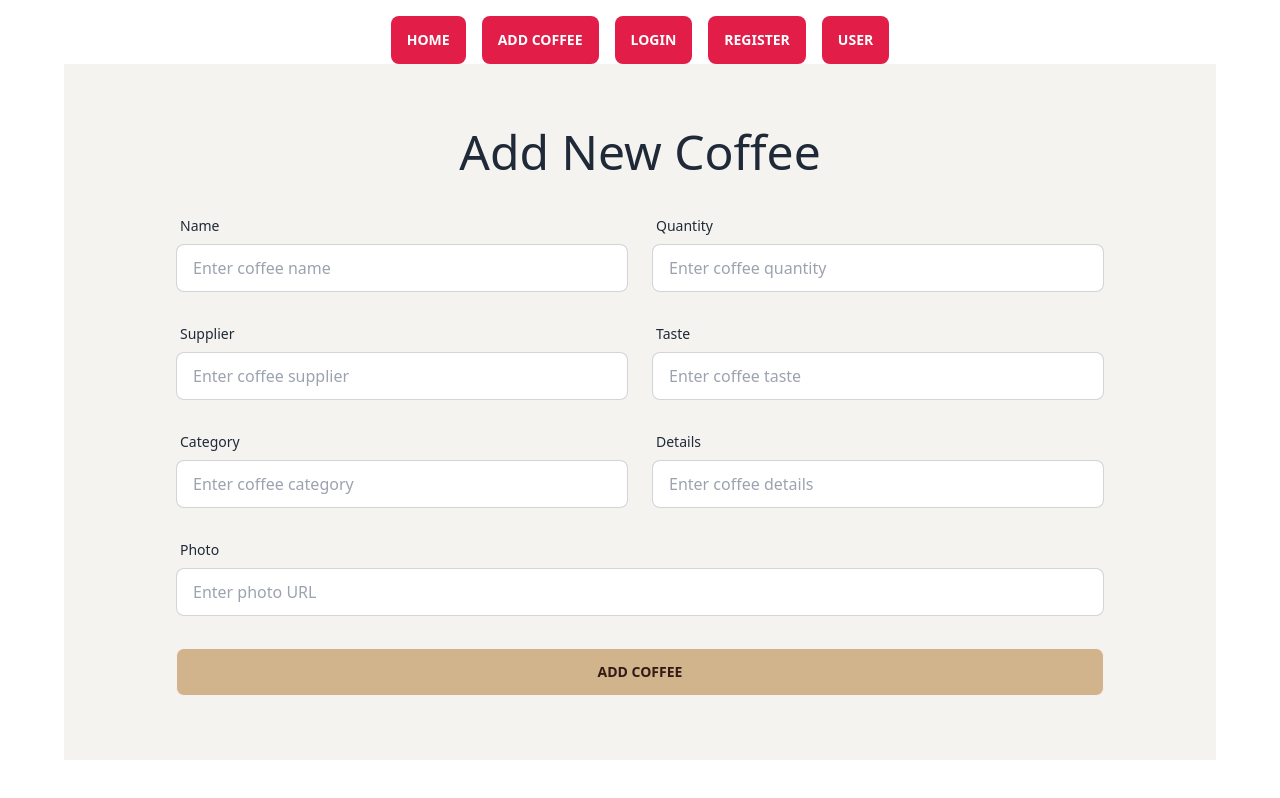
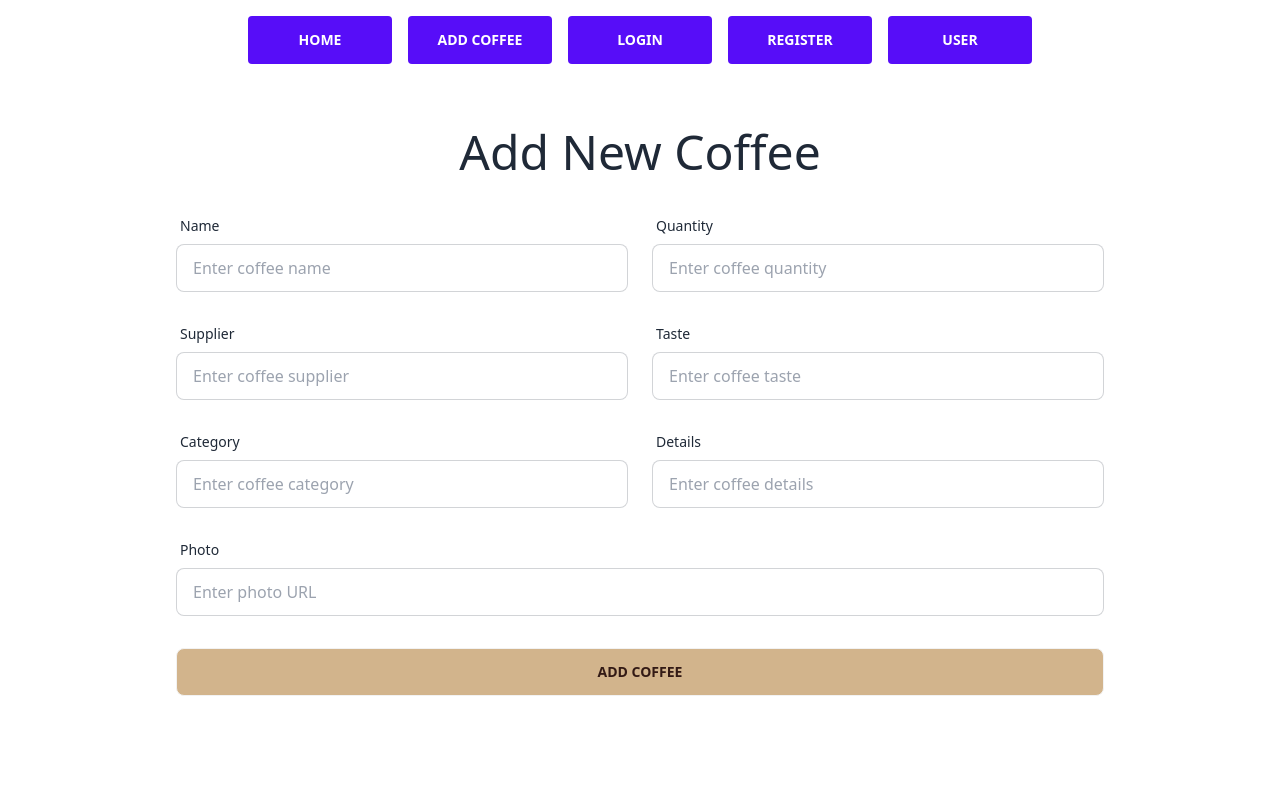
Before and after one commit to syedashiqbd/coffee-shop-client, a React (Vite) app: page /addCoffee in a window 1280 px wide. Built offline with nearby package versions, Linux system fonts and the light colour scheme; no server answers.

Commit message:
auth state observer, logout, api link in variable

```diff
--- a/package.json
+++ b/package.json
@@ -10,6 +10,7 @@
     "preview": "vite preview"
   },
   "dependencies": {
+    "axios": "^1.5.1",
     "firebase": "^10.5.0",
     "localforage": "^1.10.0",
     "match-sorter": "^6.3.1",
--- a/src/App.jsx
+++ b/src/App.jsx
@@ -8,6 +8,8 @@ function App() {
   const loadedCoffees = useLoaderData();
 
   const [coffees, setCoffees] = useState(loadedCoffees);
+
+
 
   return (
     <div className="max-w-6xl mx-auto">
--- a/src/components/AddCoffee.jsx
+++ b/src/components/AddCoffee.jsx
@@ -1,6 +1,7 @@
 import { useNavigate } from 'react-router-dom';
 import Swal from 'sweetalert2';
 import Navbar from './Navbar';
+import axios from 'axios';
 
 const AddCoffee = () => {
   const navigate = useNavigate();
@@ -27,20 +28,15 @@ const AddCoffee = () => {
     };
     console.log(newCoffee);
 
-    fetch(
-      'https://coffee-shop-server-j3034p3ti-syed-ashiqs-projects.vercel.app/coffee',
-      {
-        method: 'POST',
-        headers: {
-          'content-type': 'application/json',
-        },
-        body: JSON.stringify(newCoffee),
-      }
-    )
-      .then((res) => res.json())
+    const URL = import.meta.env.VITE_APP_SERVER_URL;
+    console.log(URL);
+
+    // Using Axios
+    axios
+      .post(`${import.meta.env.VITE_APP_SERVER_URL}/coffee`, newCoffee)
       .then((data) => {
-        console.log(data);
-        if (data.insertedId) {
+        console.log(data.data);
+        if (data.data.insertedId) {
           Swal.fire({
             title: 'Success!',
             text: 'Coffee added successfully',
@@ -50,12 +46,37 @@ const AddCoffee = () => {
           navigate('/');
         }
       });
+
+    // Using fetch
+    // fetch(
+    //   `${import.meta.env.VITE_APP_SERVER_URL}/coffee`,
+    //   {
+    //     method: 'POST',
+    //     headers: {
+    //       'content-type': 'application/json',
+    //     },
+    //     body: JSON.stringify(newCoffee),
+    //   }
+    // )
+    //   .then((res) => res.json())
+    //   .then((data) => {
+    //     console.log(data);
+    //     if (data.insertedId) {
+    //       Swal.fire({
+    //         title: 'Success!',
+    //         text: 'Coffee added successfully',
+    //         icon: 'success',
+    //         confirmButtonText: 'Cool',
+    //       });
+    //       navigate('/');
+    //     }
+    //   });
   };
 
   return (
     <div>
       <Navbar></Navbar>
-      <div className="max-w-6xl mx-auto lg:py-16 lg:px-28 py-6 px-10 text-center bg-[#F4F3F0]">
+      <div className="max-w-6xl mx-auto lg:py-16 lg:px-28 py-6 px-10 text-center ">
         <h2 className="text-5xl text-[##374151] mb-8">Add New Coffee</h2>
         <form onSubmit={handleAddCoffee}>
           {/* name and chef */}
--- a/src/components/CoffeeCard.jsx
+++ b/src/components/CoffeeCard.jsx
@@ -17,12 +17,9 @@ const CoffeeCard = ({ coffee, coffees, setCoffees }) => {
       confirmButtonText: 'Yes, delete it!',
     }).then((result) => {
       if (result.isConfirmed) {
-        fetch(
-          `https://coffee-shop-server-j3034p3ti-syed-ashiqs-projects.vercel.app/coffee/${_id}`,
-          {
-            method: 'DELETE',
-          }
-        )
+        fetch(`${import.meta.env.VITE_APP_SERVER_URL}/coffee/${_id}`, {
+          method: 'DELETE',
+        })
           .then((res) => res.json())
           .then((data) => {
             console.log(data);
--- a/src/components/Navbar.jsx
+++ b/src/components/Navbar.jsx
@@ -1,33 +1,61 @@
-import { Link } from 'react-router-dom';
+import { useContext } from 'react';
+import { NavLink } from 'react-router-dom';
+import { AuthContext } from '../provider/AuthProvider';
+import Swal from 'sweetalert2';
 
 const Navbar = () => {
+  const { user, userSignOut } = useContext(AuthContext);
+
+  const handleSignOut = () => {
+    // to signOut
+    userSignOut()
+      .then((result) => {
+        console.log(result);
+        Swal.fire({
+          title: 'Log Out!',
+          text: 'You successfully log Out',
+          icon: 'success',
+          // confirmButtonText: 'Cool',
+        });
+      })
+      .catch((err) => console.log(err));
+  };
   return (
     <div className="flex flex-wrap items-center justify-center gap-4 mt-4">
-      <Link to="/">
-        <button className="btn btn-primary bg-rose-600 border-none text-white ">
+      <NavLink to="/">
+        <button className="btn btn-primary rounded w-36 border-none text-white ">
           Home
         </button>
-      </Link>
-      <Link to="/addCoffee">
-        <button className="btn btn-primary bg-rose-600 border-none text-white ">
+      </NavLink>
+      <NavLink to="/addCoffee">
+        <button className="btn btn-primary rounded w-36 border-none text-white ">
           Add Coffee
         </button>
-      </Link>
-      <Link to="/login">
-        <button className="btn btn-primary bg-rose-600 border-none text-white ">
-          Login
+      </NavLink>
+      {user?.email ? (
+        <button
+          onClick={handleSignOut}
+          className="btn btn-primary rounded w-36 border-none text-white "
+        >
+          Logout
         </button>
-      </Link>
-      <Link to="/register">
-        <button className="btn btn-primary bg-rose-600 border-none text-white ">
+      ) : (
+        <NavLink to="/login">
+          <button className="btn btn-primary rounded w-36 border-none text-white ">
+            Login
+          </button>
+        </NavLink>
+      )}
+      <NavLink to="/register">
+        <button className="btn btn-primary rounded w-36 border-none text-white ">
           Register
         </button>
-      </Link>
-      <Link to="/users">
-        <button className="btn btn-primary bg-rose-600 border-none text-white ">
+      </NavLink>
+      <NavLink to="/users">
+        <button className="btn btn-primary rounded w-36 border-none text-white ">
           User
         </button>
-      </Link>
+      </NavLink>
     </div>
   );
 };
--- a/src/components/UpdateCoffee.jsx
+++ b/src/components/UpdateCoffee.jsx
@@ -28,16 +28,13 @@ const UpdateCoffee = () => {
       photo,
     };
 
-    fetch(
-      `https://coffee-shop-server-j3034p3ti-syed-ashiqs-projects.vercel.app/coffee/${_id}`,
-      {
-        method: 'PUT',
-        headers: {
-          'content-type': 'application/json',
-        },
-        body: JSON.stringify(updateCoffee),
-      }
-    )
+    fetch(`${import.meta.env.VITE_APP_SERVER_URL}/coffee/${_id}`, {
+      method: 'PUT',
+      headers: {
+        'content-type': 'application/json',
+      },
+      body: JSON.stringify(updateCoffee),
+    })
       .then((res) => res.json())
       .then((data) => {
         console.log(data);
@@ -54,7 +51,7 @@ const UpdateCoffee = () => {
   };
 
   return (
-    <div className="max-w-6xl mx-auto lg:py-16 lg:px-28 py-6 px-10 text-center bg-[#F4F3F0]">
+    <div className="max-w-6xl mx-auto lg:py-16 lg:px-28 py-6 px-10 text-center ">
       <h2 className="text-5xl text-[##374151] mb-8">Update Coffee</h2>
       <form onSubmit={handleUpdateCoffee}>
         {/* name and chef */}
--- a/src/components/Users.jsx
+++ b/src/components/Users.jsx
@@ -3,6 +3,7 @@ import Navbar from './Navbar';
 import { useState } from 'react';
 import Swal from 'sweetalert2';
 import { AiFillDelete, AiFillEdit, AiOutlineFolderView } from 'react-icons/ai';
+import axios from 'axios';
 
 const Users = () => {
   const loadedUsers = useLoaderData();
@@ -20,21 +21,33 @@ const Users = () => {
       confirmButtonText: 'Yes, delete it!',
     }).then((result) => {
       if (result.isConfirmed) {
-        fetch(
-          `https://coffee-shop-server-j3034p3ti-syed-ashiqs-projects.vercel.app/user/${id}`,
-          {
-            method: 'DELETE',
-          }
-        )
-          .then((res) => res.json())
+        // Axios using
+        axios
+          .delete(`${import.meta.env.VITE_APP_SERVER_URL}/user/${id}`)
           .then((data) => {
-            console.log(data);
-            if (data.deletedCount > 0) {
+            console.log(data.data);
+            if (data.data.deletedCount > 0) {
               Swal.fire('Deleted!', 'User has been deleted.', 'success');
               const remainingUsers = users.filter((user) => user._id !== id);
               setUsers(remainingUsers);
             }
           });
+        // fetch using
+        // fetch(
+        //   `${import.meta.env.VITE_APP_SERVER_URL}/user/${id}`,
+        //   {
+        //     method: 'DELETE',
+        //   }
+        // )
+        //   .then((res) => res.json())
+        //   .then((data) => {
+        //     console.log(data);
+        //     if (data.deletedCount > 0) {
+        //       Swal.fire('Deleted!', 'User has been deleted.', 'success');
+        //       const remainingUsers = users.filter((user) => user._id !== id);
+        //       setUsers(remainingUsers);
+        //     }
+        //   });
       }
     });
   };
--- a/src/main.jsx
+++ b/src/main.jsx
@@ -20,10 +20,7 @@ const router = createBrowserRouter([
       {
         path: '/',
         element: <App></App>,
-        loader: () =>
-          fetch(
-            'https://coffee-shop-server-j3034p3ti-syed-ashiqs-projects.vercel.app/coffee'
-          ),
+        loader: () => fetch(`${import.meta.env.VITE_APP_SERVER_URL}/coffee`),
       },
       {
         path: '/addCoffee',
@@ -33,9 +30,7 @@ const router = createBrowserRouter([
         path: '/updateCoffee/:id',
         element: <UpdateCoffee></UpdateCoffee>,
         loader: ({ params }) =>
-          fetch(
-            `https://coffee-shop-server-j3034p3ti-syed-ashiqs-projects.vercel.app/coffee/${params.id}`
-          ),
+          fetch(`${import.meta.env.VITE_APP_SERVER_URL}/coffee/${params.id}`),
       },
       {
         path: '/login',
@@ -48,10 +43,7 @@ const router = createBrowserRouter([
       {
         path: '/users',
         element: <Users></Users>,
-        loader: () =>
-          fetch(
-            'https://coffee-shop-server-j3034p3ti-syed-ashiqs-projects.vercel.app/user'
-          ),
+        loader: () => fetch(`${import.meta.env.VITE_APP_SERVER_URL}/user`),
       },
     ],
   },
--- a/src/provider/AuthProvider.jsx
+++ b/src/provider/AuthProvider.jsx
@@ -1,9 +1,11 @@
 /* eslint-disable react/prop-types */
-import { createContext, useState } from 'react';
+import { createContext, useEffect, useState } from 'react';
 import {
   createUserWithEmailAndPassword,
   getAuth,
+  onAuthStateChanged,
   signInWithEmailAndPassword,
+  signOut,
 } from 'firebase/auth';
 import app from '../firebase.config';
 
@@ -27,11 +29,32 @@ const AuthProvider = ({ children }) => {
     return signInWithEmailAndPassword(auth, email, password);
   };
 
+  //
+
+  //  User auth state observer
+  useEffect(() => {
+    const unsubscribe = onAuthStateChanged(auth, (currentUser) => {
+      console.log('Current user state observing', currentUser);
+      setLoading(false);
+      setUser(currentUser);
+    });
+    return () => {
+      return unsubscribe;
+    };
+  }, []);
+
+  // singOut user
+
+  const userSignOut = () => {
+    return signOut(auth);
+  };
+
   const authInfo = {
     user,
     createUser,
     loading,
     userLogin,
+    userSignOut,
   };
   return (
     <AuthContext.Provider value={authInfo}>{children}</AuthContext.Provider>
```
Also changed, not shown: src/components/Login.jsx (+11 -14 lines), src/components/Register.jsx (+32 -13 lines), 1 other file (tests, documents, lock files or other folders).
